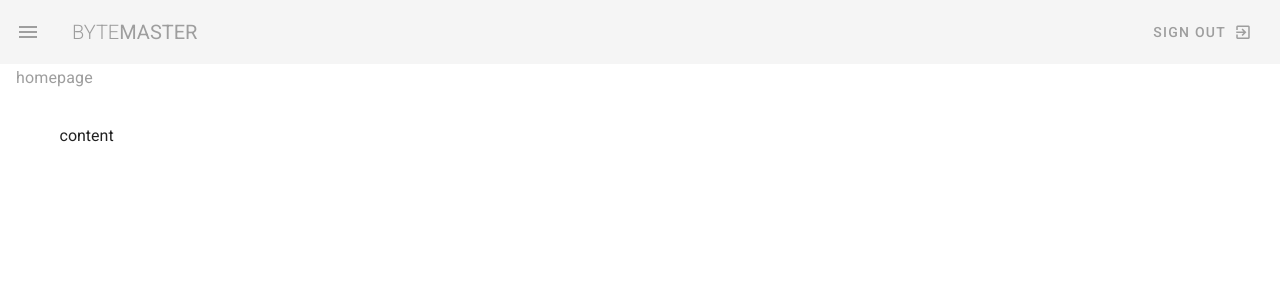
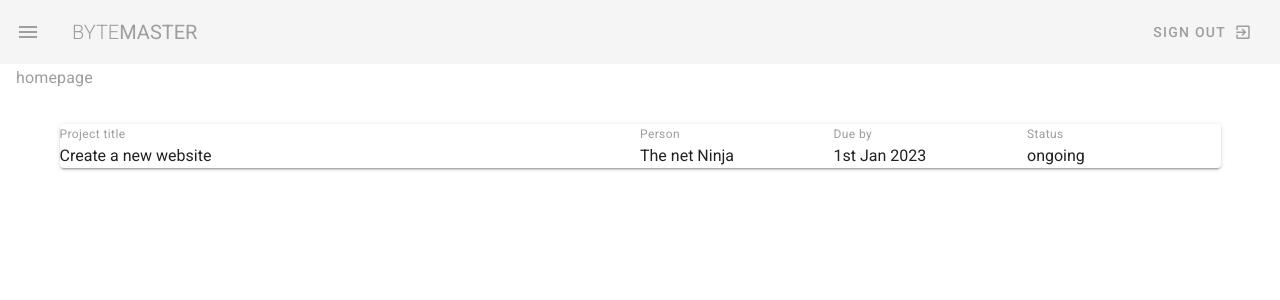
Before and after one commit to JoseHenriquePatrocinio/vuetify, a Vue app: page / in a window 1280 px wide. Shown: the top 300 px of the page. Built offline with nearby package versions, Linux system fonts and the light colour scheme.

Commit message:
grid system

```diff
--- a/src/views/Dashboard.vue
+++ b/src/views/Dashboard.vue
@@ -3,8 +3,29 @@
     <h1 class="text-subtitle-1 grey--text">homepage</h1>
 
     <v-container class="my-5">
-        content
-      </v-container>
+
+      <v-card class="pa-3">
+        <v-layout row wrap>
+          <v-flex xs12 md6>
+            <div class="caption grey--text">Project title</div>
+            <div>Create a new website</div>
+          </v-flex>
+          <v-flex xs6 sm4 md2>
+            <div class="caption grey--text">Person</div>
+            <div>The net Ninja</div>
+          </v-flex>
+          <v-flex xs6 sm4 md2>
+            <div class="caption grey--text">Due by</div>
+            <div>1st Jan 2023</div>
+          </v-flex>
+          <v-flex xs2 sm4 md2>
+            <div class="caption grey--text">Status</div>
+            <div>ongoing</div>
+          </v-flex>
+        </v-layout>
+      </v-card>
+
+    </v-container>
 
   </div>
 </template>
```
